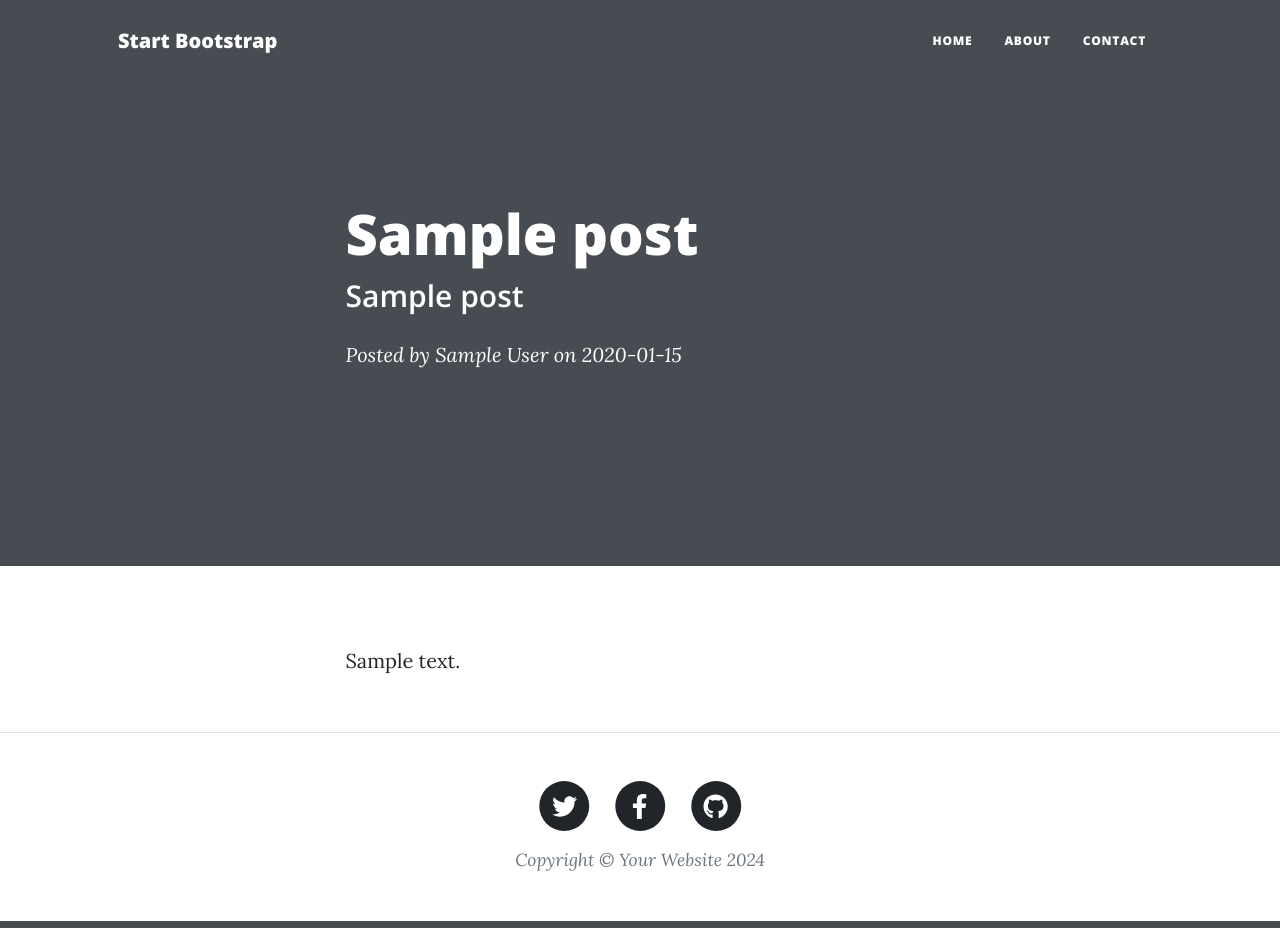
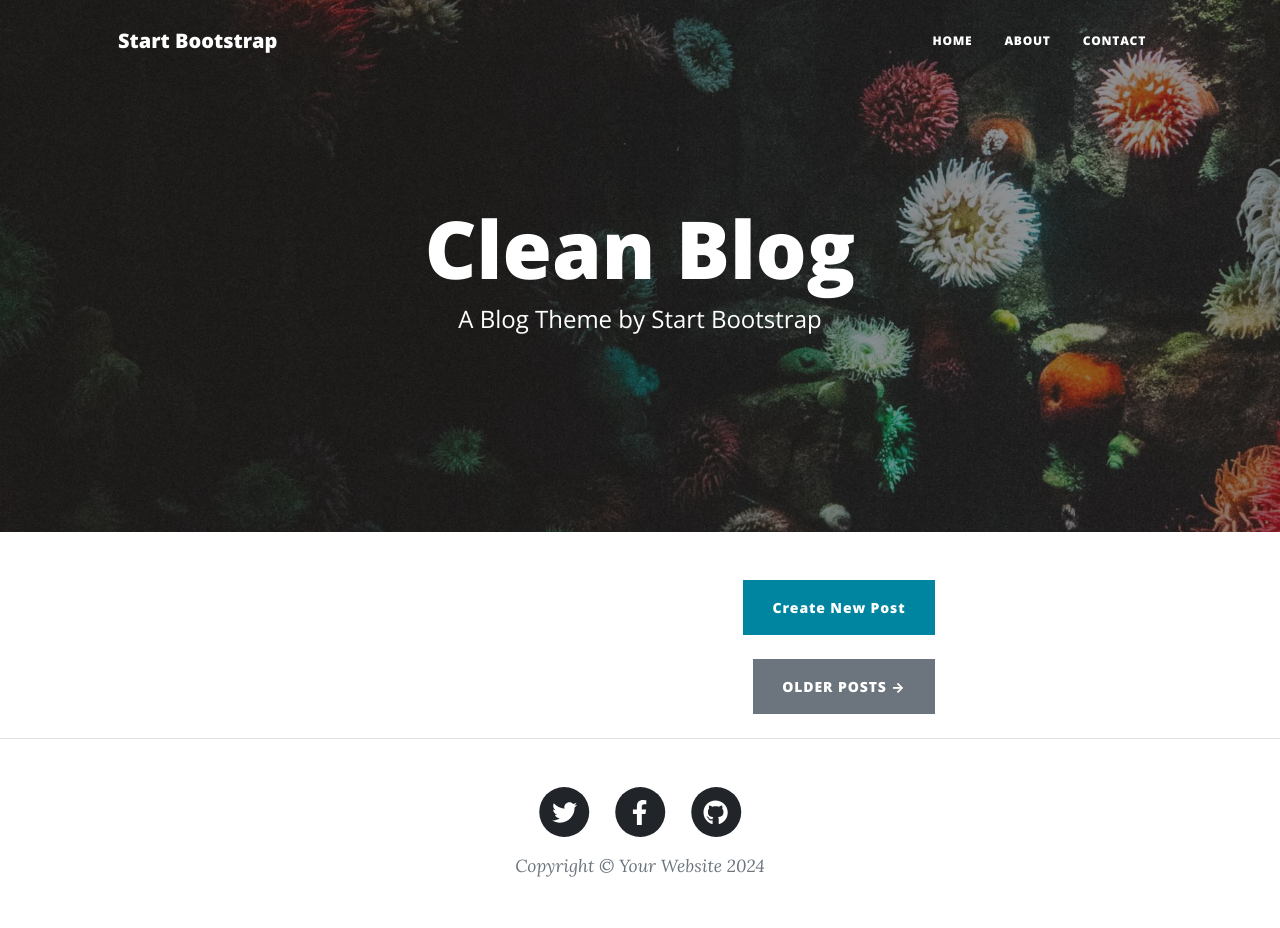
Before and after one commit to nerkyzas157/Learning_WEB_Development, a Flask app: page /post/1 in a window 1280 px wide. Run offline with Flask 3, Linux system fonts and the light colour scheme; tables that the repository leaves empty hold one stand-in row (values such as "Sample post"); some libraries are stand-ins or nearby versions.

Commit message:
Update post.html

```diff
--- a/Bootstrap_Blog/templates/post.html
+++ b/Bootstrap_Blog/templates/post.html
@@ -1,30 +1,51 @@
 {% include "header.html" %}
 
-<header class="masthead" style="background-image: url('{{ post.picture }}')">
+<header
+  class="masthead"
+  style="background-image: url('../static/assets/img/home-bg.jpg')"
+>
   <div class="container position-relative px-4 px-lg-5">
     <div class="row gx-4 gx-lg-5 justify-content-center">
       <div class="col-md-10 col-lg-8 col-xl-7">
-                <div class="post-heading">
-                    <h1>{{ post.title }}</h1>
-                    <h2 class="subheading">{{ post.subtitle }}</h2>
-                    <span class="meta">Posted by
-                        <a href="#">{{ post.author }}</a>
-                        on {{ post.date }}
-                    </span>
+        <div class="site-heading">
+          <h1>Clean Blog</h1>
+          <span class="subheading">A Blog Theme by Start Bootstrap</span>
         </div>
       </div>
     </div>
   </div>
 </header>
-
-<article class="mb-4">
 <div class="container px-4 px-lg-5">
   <div class="row gx-4 gx-lg-5 justify-content-center">
     <div class="col-md-10 col-lg-8 col-xl-7">
-                <p>{{ post.body }}
+      {% for post in all_posts %}
+      <div class="post-preview">
+        <a href="{{ url_for('show_post', post_id=post.id) }}">
+          <h2 class="post-title">{{ post.title }}</h2>
+          <h3 class="post-subtitle">{{ post.subtitle }}</h3>
+        </a>
+        <p class="post-meta">
+          Posted by
+          <a href="#">{{post.author}}</a>
+          on {{post.date}}
+        </p>
+      </div>
+      <hr class="my-4" />
+      {% endfor %}
+
+      <div class="d-flex justify-content-end mb-4">
+        <a
+          class="btn btn-primary float-right"
+          href="{{ url_for('add_new_post') }}"
+          >Create New Post</a
+        >
+      </div>
+
+      <div class="d-flex justify-content-end mb-4">
+        <a class="btn btn-secondary text-uppercase" href="#!">Older Posts →</a>
       </div>
     </div>
   </div>
-</article>
+</div>
 
 {% include "footer.html" %}
```
Lines whose indentation alone changed are shown as unchanged.
